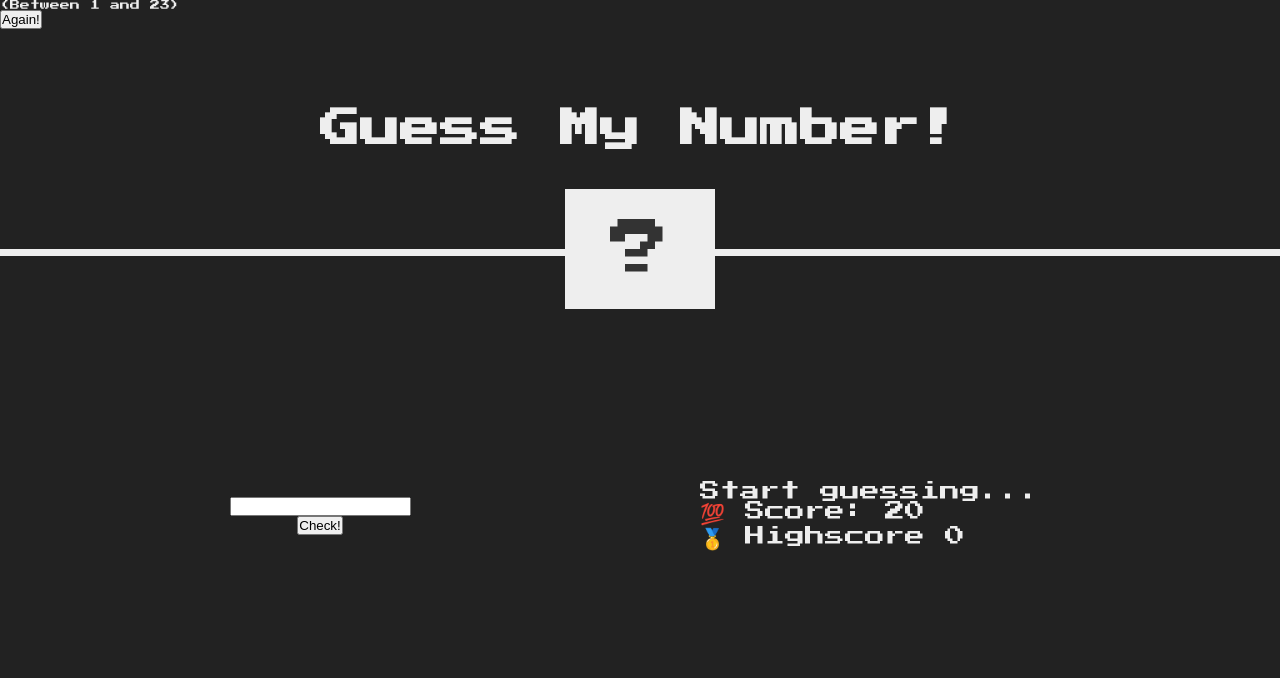
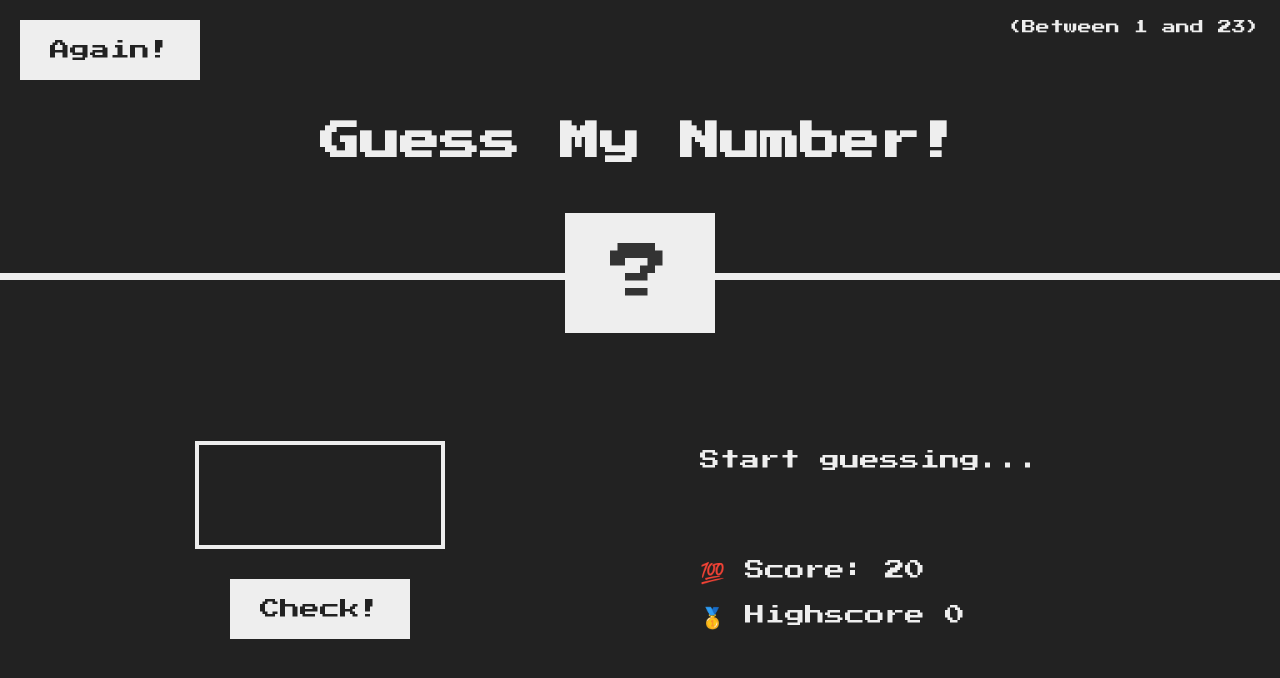
Before and after one commit to sdfergus/Lucky-Guess, a plain HTML site: page index.html in a window 1280 px wide. Drawn offline with Linux system fonts and the light colour scheme.

Commit message:
css complete

```diff
--- a/style.css
+++ b/style.css
@@ -20,7 +20,7 @@ body {
 /* LAYOUT */
 header {
   position: relative;
-  height: 32vh;
+  height: 35vh;
   border-bottom: 7px solid #eee;
 }
 
@@ -67,3 +67,54 @@ h1 {
   left: 50%;
   transform: translate(-50%, 50%);
 }
+
+.between {
+  font-size: 1.4rem;
+  position: absolute;
+  top: 2rem;
+  right: 2rem;
+}
+
+.again {
+  position: absolute;
+  top: 2rem;
+  left: 2rem;
+}
+
+.guess {
+  background: none;
+  border: 4px solid #eee;
+  font-family: inherit;
+  color: inherit;
+  font-size: 5rem;
+  padding: 2.5rem;
+  width: 25rem;
+  text-align: center;
+  display: block;
+  margin-bottom: 3rem;
+}
+
+.btn {
+  border: none;
+  background-color: #eee;
+  color: #222;
+  font-size: 2rem;
+  font-family: inherit;
+  padding: 2rem 3rem;
+  cursor: pointer;
+  /* width: 12rem; */
+  /* text-align: center; */
+}
+
+.btn:hover {
+  background-color: #ccc;
+}
+
+.message {
+  margin-bottom: 8rem;
+  height: 3rem;
+}
+
+.label-score {
+  margin-bottom: 2rem;
+}
```
